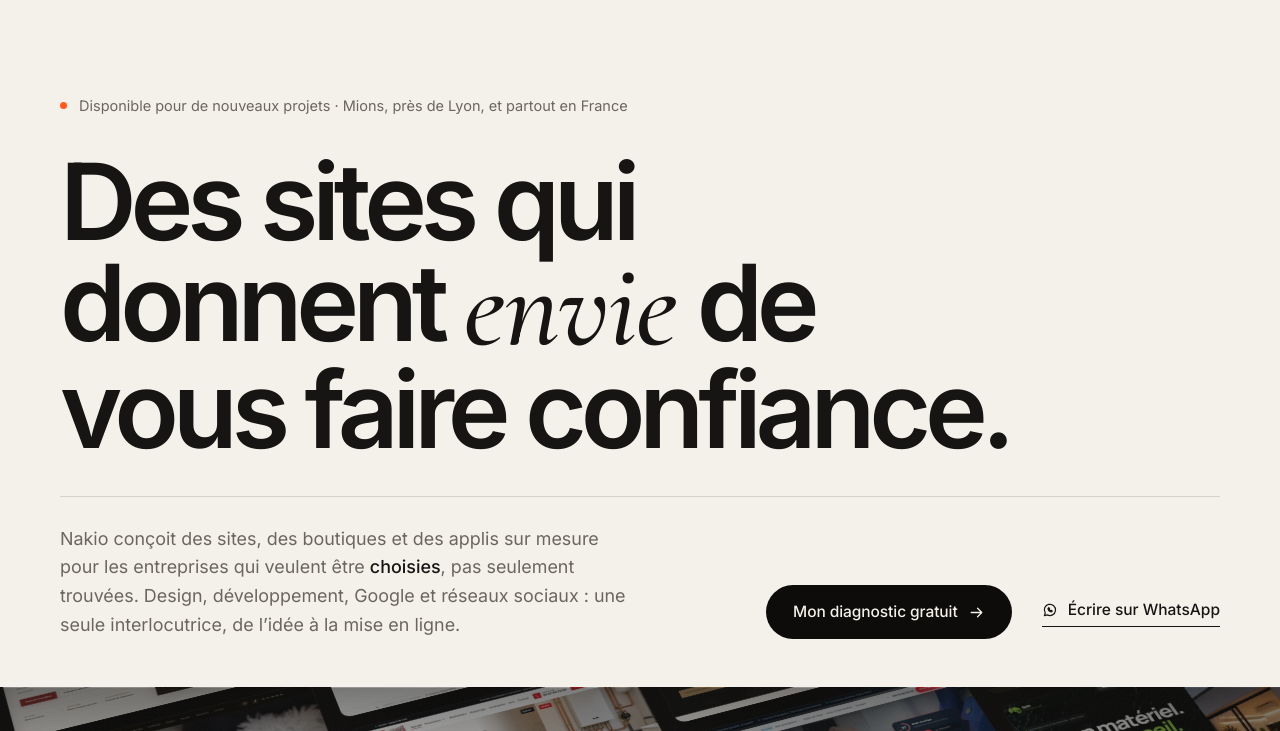
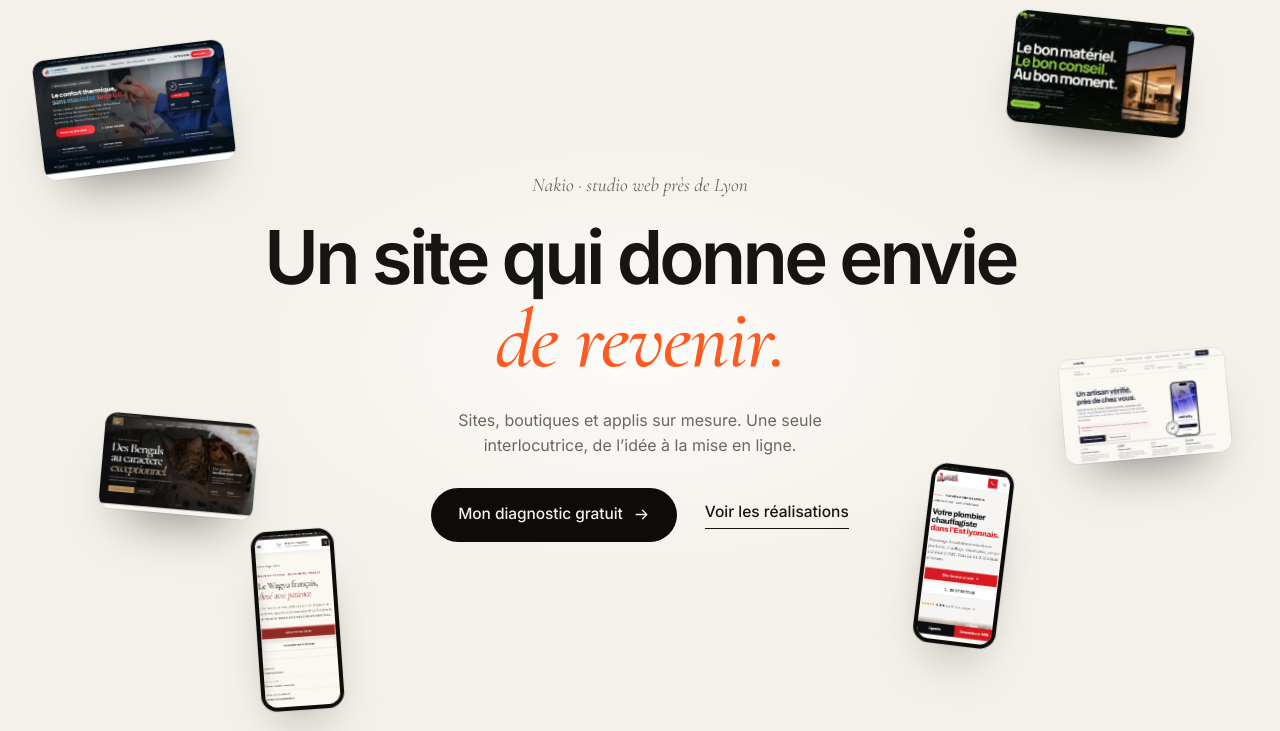
Before and after one commit to RizleneBERRAG/nakio.fr, a plain HTML site: page index.html in a window 1280 px wide. Shown: the part 62-793 px from the top of the page. Drawn offline with Linux system fonts and the light colour scheme.

Commit message:
Nouveau haut de page : la phrase qui change et les projets qui flottent

```diff
--- a/assets/luxe.css
+++ b/assets/luxe.css
@@ -302,29 +302,56 @@ button.btn { font-family: inherit; cursor: pointer; }
 /* L'accueil                                                           */
 /* ================================================================== */
 
-/* L'ouverture : le grand titre, sur l'ivoire. */
+/* L'ouverture : centrée sur l'ivoire. La fin de la phrase change toute seule, et des
+   aperçus de projets flottent autour, chacun à sa profondeur (--z) pour suivre la souris. */
 .opening {
-    position: relative; overflow: hidden;
-    padding: calc(var(--header) + clamp(56px, 10vh, 120px)) 0 clamp(40px, 6vh, 72px);
+    position: relative; overflow: hidden; min-height: 100svh; display: grid; place-items: center;
+    padding: calc(var(--header) + 24px) 0 64px; text-align: center;
+    background: radial-gradient(45% 40% at 50% 52%, rgba(255, 255, 255, 0.7), transparent 75%), var(--bg);
 }
-.opening__inner { display: flex; flex-direction: column; gap: clamp(28px, 4.4vh, 48px); }
-.opening__status { display: inline-flex; align-items: center; gap: 12px; font-size: 14.5px; color: var(--muted); }
+.opening__float { position: absolute; inset: 0; pointer-events: none; }
+.opening__card {
+    position: absolute; left: var(--x); top: var(--y); width: var(--w); margin: 0;
+    aspect-ratio: 16 / 10; overflow: hidden; border-radius: 12px; background: var(--surface);
+    box-shadow: 0 0 0 1px rgba(13, 12, 11, 0.06), 0 30px 50px -26px rgba(13, 12, 11, 0.5);
+    transform: translate3d(calc(var(--mx, 0) * var(--z) * 1px), calc(var(--my, 0) * var(--z) * 1px), 0) rotate(var(--r));
+    transition: transform 0.9s var(--ease-out);
+    animation: card-in 1.2s var(--ease-out) both; animation-delay: calc(0.4s + var(--z) * 0.3s);
+}
+.opening__card--phone { aspect-ratio: 540 / 1169; border-radius: 16px; border: 4px solid var(--ink); }
+.opening__card img { display: block; width: 100%; height: 100%; object-fit: cover; object-position: top; }
+.opening__card--phone img { animation: card-bob 7s ease-in-out infinite alternate; animation-delay: var(--d); }
+@keyframes card-in { from { opacity: 0; scale: 0.85; } }
+@keyframes card-bob { to { transform: translateY(-4%); } }
+
+.opening__inner { position: relative; display: flex; flex-direction: column; align-items: center; }
+.opening__kicker { font-family: var(--serif); font-style: italic; font-size: clamp(18px, 1.5vw, 22px); color: var(--muted); }
+.opening__title { margin-top: clamp(14px, 2.4vh, 24px); font-size: clamp(42px, 5.8vw, 98px); font-weight: 600; line-height: 1.02; letter-spacing: -0.05em; }
+.opening__fixed { display: block; }
+.opening__slot { position: relative; display: block; height: 1.2em; overflow: hidden; }
+.opening__slot span {
+    position: absolute; left: 0; right: 0; top: 0;
+    font-family: var(--serif); font-style: italic; font-weight: 500; font-size: 1.12em; line-height: 1.05; letter-spacing: -0.02em; color: var(--accent);
+    transform: translateY(105%); opacity: 0;
+    transition: transform 0.9s var(--ease-out), opacity 0.6s;
+}
+.opening__slot span.is-on { transform: none; opacity: 1; }
+.opening__slot span.is-gone { transform: translateY(-105%); opacity: 0; }
+.opening__lead { max-width: 440px; margin-top: clamp(18px, 2.8vh, 28px); font-size: clamp(16px, 1.25vw, 18.5px); line-height: 1.6; color: var(--muted); }
+.opening__actions { display: flex; flex-wrap: wrap; justify-content: center; align-items: center; gap: 14px 28px; margin-top: clamp(24px, 3.6vh, 36px); }
+@media (max-width: 899px) {
+    .opening__card { width: calc(var(--w) * 2.2); }
+    .opening__card:nth-child(2), .opening__card:nth-child(3), .opening__card:nth-child(6) { display: none; }
+    .opening__card:nth-child(1) { left: -10%; top: 9%; }
+    .opening__card:nth-child(4) { left: 72%; top: 8%; }
+    .opening__card:nth-child(5) { left: 80%; top: 78%; }
+}
+@media (min-width: 600px) and (max-width: 899px) {
+    .opening__card:nth-child(2) { display: block; left: 5%; top: 76%; }
+}
 .live { position: relative; width: 7px; height: 7px; border-radius: 50%; background: var(--accent); flex: none; }
 .live::after { content: ''; position: absolute; inset: -5px; border-radius: 50%; border: 1px solid var(--accent); animation: live 2.6s var(--ease-out) infinite; }
 @keyframes live { 0% { transform: scale(0.4); opacity: 1; } 100% { transform: scale(1.6); opacity: 0; } }
-
-.opening__title {
-    font-size: clamp(46px, 8.3vw, 128px); font-weight: 600; line-height: 0.95; letter-spacing: -0.058em;
-}
-.opening__title em { font-size: 1.12em; }
-.opening__foot { display: grid; gap: 28px; padding-top: clamp(24px, 3.4vh, 36px); border-top: 1px solid var(--line); }
-.opening__lead { max-width: 580px; font-size: clamp(17px, 1.4vw, 19.5px); line-height: 1.6; color: var(--muted); }
-.opening__lead b { color: var(--text); font-weight: 500; }
-.opening__actions { display: flex; flex-wrap: wrap; align-items: center; gap: 16px 30px; }
-@media (min-width: 900px) {
-    .opening__foot { grid-template-columns: 1.2fr 1fr; align-items: end; }
-    .opening__actions { justify-content: flex-end; }
-}
 
 /* Le titre qui monte, mot à mot. */
 .js .split:not(.is-split) { opacity: 0; }
@@ -332,8 +359,8 @@ button.btn { font-family: inherit; cursor: pointer; }
 .split .w > span { display: inline-block; }
 .js .split .w > span { transform: translateY(105%); animation: rise 1.25s var(--ease-out) forwards; animation-delay: calc(var(--i, 0) * 55ms + 120ms); }
 @keyframes rise { to { transform: none; } }
-.js .opening .fade { opacity: 0; transform: translateY(14px); animation: fade-up 1.2s var(--ease-out) forwards; animation-delay: 0.7s; }
-.js .opening .fade--late { animation-delay: 0.9s; }
+.js .opening .fade { opacity: 0; transform: translateY(14px); animation: fade-up 1.2s var(--ease-out) forwards; animation-delay: 0.2s; }
+.js .opening .fade--late { animation-delay: 0.45s; }
 @keyframes fade-up { to { opacity: 1; transform: none; } }
 
 /* La scène : un mur de réalisations qui s'ouvre en grand. */
@@ -869,7 +896,8 @@ button.btn { font-family: inherit; cursor: pointer; }
 }
 
 @media (prefers-reduced-motion: reduce) {
-    .wall__col, .clients__track, .live::after { animation: none; }
+    .wall__col, .clients__track, .live::after, .opening__card, .opening__card img { animation: none; }
+    .opening__card, .opening__slot span { transition: none; }
     .js .split .w > span, .js .opening .fade { animation: none; transform: none; opacity: 1; }
     .js .manifesto__text .w { opacity: 1; }
     .deck__phone, .xp__item h3, .xp__item::before, .tile-p, .tile-p__img > img, .nots li, .nots li span, .screen, .journey__step { transition: none; }
--- a/assets/site.js
+++ b/assets/site.js
@@ -1,5 +1,5 @@
 // Nakio · le studio : l'en-tête qui change de teinte selon le fond, le menu, les
-// apparitions, le grand titre qui monte mot à mot, la scène des réalisations qui
+// apparitions, la phrase d'ouverture qui change toute seule, la scène des réalisations qui
 // s'ouvre au défilement, la phrase qui s'allume, les cartes de projets qui s'empilent,
 // les étapes illustrées de la méthode, la bulle « Voir », la barre de contact sur
 // téléphone, le tri de tous les projets, la visionneuse et le formulaire, dont le
@@ -52,11 +52,34 @@ document.addEventListener('DOMContentLoaded', () => {
         return count;
     };
 
-    // Le grand titre de l'ouverture.
+    // Les grands titres des pages métiers : les mots montent un à un.
     document.querySelectorAll('[data-split]').forEach((title) => {
         if (!reduced) splitWords(title, true);
         title.classList.add('is-split');
     });
+
+    // L'ouverture de l'accueil : la fin de la phrase change toute seule, et les projets
+    // qui flottent autour suivent un peu la souris, chacun à sa profondeur.
+    const slot = document.querySelector('[data-slot]');
+    if (slot && !reduced) {
+        const endings = Array.from(slot.children);
+        let shown = 0;
+        setInterval(() => {
+            const leaving = endings[shown];
+            shown = (shown + 1) % endings.length;
+            leaving.classList.replace('is-on', 'is-gone');
+            endings[shown].classList.remove('is-gone');
+            endings[shown].classList.add('is-on');
+            setTimeout(() => leaving.classList.remove('is-gone'), 900);
+        }, 2400);
+    }
+    const float = document.querySelector('[data-float]');
+    if (float && fine && !reduced) {
+        window.addEventListener('pointermove', (event) => {
+            float.style.setProperty('--mx', ((event.clientX / window.innerWidth - 0.5) * -40).toFixed(1));
+            float.style.setProperty('--my', ((event.clientY / window.innerHeight - 0.5) * -30).toFixed(1));
+        }, { passive: true });
+    }
 
     // La phrase du manifeste : les mots s'allument au fil du défilement.
     const sentence = document.querySelector('[data-words]');
--- a/index.html
+++ b/index.html
@@ -151,17 +151,28 @@
 
 <main id="contenu">
 
-    <!-- L'ouverture : une promesse, en grand, sur l'ivoire. -->
+    <!-- L'ouverture : la fin de la phrase change toute seule, et des projets flottent autour
+         (ils suivent un peu la souris, chacun à sa profondeur). -->
     <section class="opening" data-hero>
+        <div class="opening__float" data-float aria-hidden="true">
+            <figure class="opening__card" style="--x: 3%; --y: 14%; --w: 15vw; --r: -7deg; --z: 0.6; --d: 0s"><img src="/assets/work/climhero-s.webp" alt="" width="720" height="450" decoding="async"></figure>
+            <figure class="opening__card" style="--x: 8%; --y: 60%; --w: 12vw; --r: 5deg; --z: 1; --d: -2s"><img src="/assets/work/golden-s.webp" alt="" width="720" height="450" decoding="async"></figure>
+            <figure class="opening__card opening__card--phone" style="--x: 20%; --y: 74%; --w: 6.5vw; --r: -4deg; --z: 1.4; --d: -4s"><img src="/assets/work/wagyu-m.webp" alt="" width="540" height="1169" decoding="async"></figure>
+            <figure class="opening__card" style="--x: 79%; --y: 10%; --w: 14vw; --r: 6deg; --z: 0.8; --d: -1s"><img src="/assets/work/split-s.webp" alt="" width="720" height="450" decoding="async"></figure>
+            <figure class="opening__card opening__card--phone" style="--x: 72%; --y: 66%; --w: 6.5vw; --r: 7deg; --z: 1.3; --d: -3s"><img src="/assets/work/rg-plomberie-m.webp" alt="" width="540" height="1169" decoding="async"></figure>
+            <figure class="opening__card" style="--x: 83%; --y: 52%; --w: 13vw; --r: -5deg; --z: 0.7; --d: -5s"><img src="/assets/work/crafterlity-s.webp" alt="" width="720" height="450" decoding="async"></figure>
+        </div>
         <div class="wrap opening__inner">
-            <p class="opening__status fade"><span class="live" aria-hidden="true"></span>Disponible pour de nouveaux projets · Mions, près de Lyon, et partout en France</p>
-            <h1 class="opening__title split" data-split>Des sites qui donnent <em>envie</em> de vous faire confiance.</h1>
-            <div class="opening__foot fade fade--late">
-                <p class="opening__lead">Nakio conçoit des sites, des boutiques et des applis sur mesure pour les entreprises qui veulent être <b>choisies</b>, pas seulement trouvées. Design, développement, Google et réseaux sociaux&nbsp;: une seule interlocutrice, de l’idée à la mise en ligne.</p>
-                <div class="opening__actions">
-                    <a class="btn btn--ink" href="#contact">Mon diagnostic gratuit<svg class="i"><use href="#i-arrow"/></svg></a>
-                    <a class="link" href="https://wa.me/33650080442?text=Bonjour%20Rizlene%2C%20j%E2%80%99aimerais%20un%20diagnostic%20gratuit%20pour%20mon%20projet." data-wa><svg class="i"><use href="#i-chat"/></svg>Écrire sur WhatsApp</a>
-                </div>
+            <p class="opening__kicker fade">Nakio · studio web près de Lyon</p>
+            <h1 class="opening__title fade">
+                <span class="sr">Un site qui donne envie de vous appeler, de vous choisir, de revenir et de vous recommander.</span>
+                <span class="opening__fixed" aria-hidden="true">Un site qui donne envie</span>
+                <span class="opening__slot" data-slot aria-hidden="true"><span class="is-on">de vous appeler.</span><span>de vous choisir.</span><span>de revenir.</span><span>de vous recommander.</span></span>
+            </h1>
+            <p class="opening__lead fade fade--late">Sites, boutiques et applis sur mesure. Une seule interlocutrice, de l’idée à la mise en ligne.</p>
+            <div class="opening__actions fade fade--late">
+                <a class="btn btn--ink" href="#contact">Mon diagnostic gratuit<svg class="i"><use href="#i-arrow"/></svg></a>
+                <a class="link" href="#realisations">Voir les réalisations</a>
             </div>
         </div>
     </section>
```
